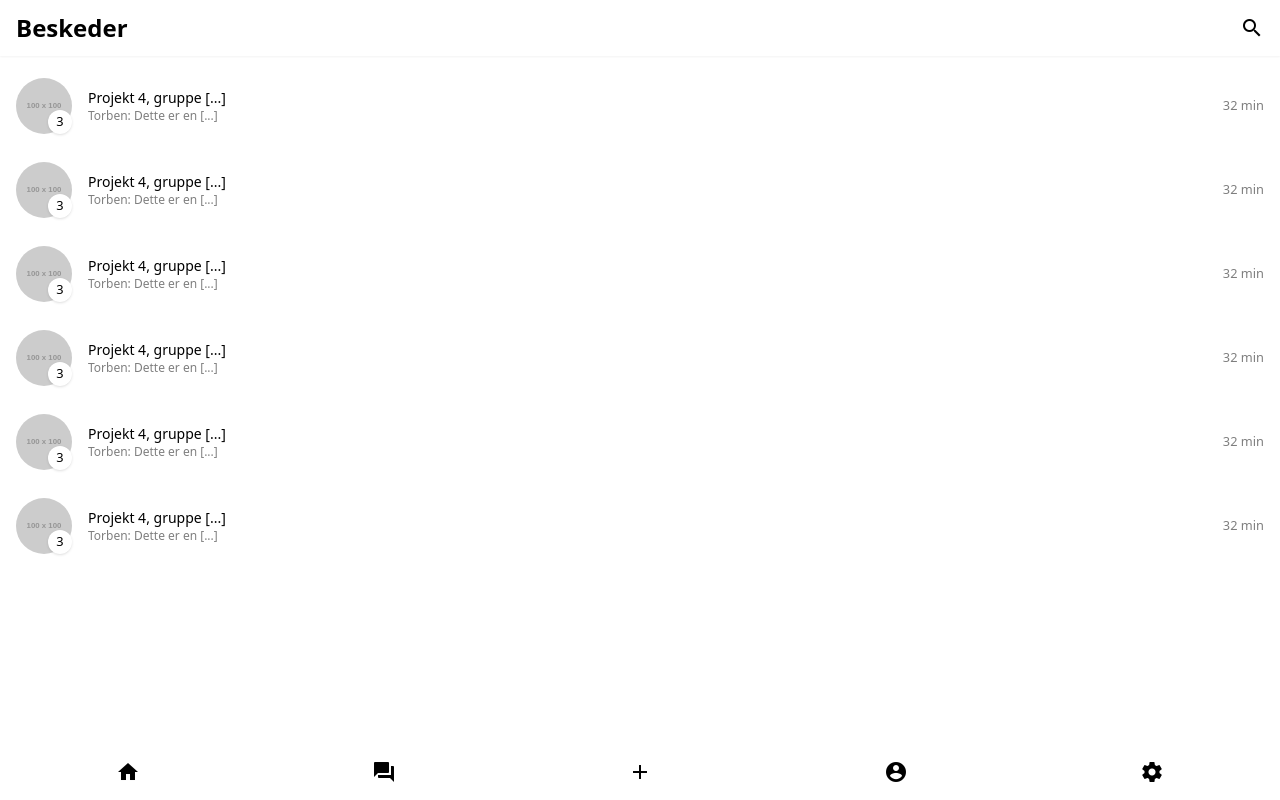
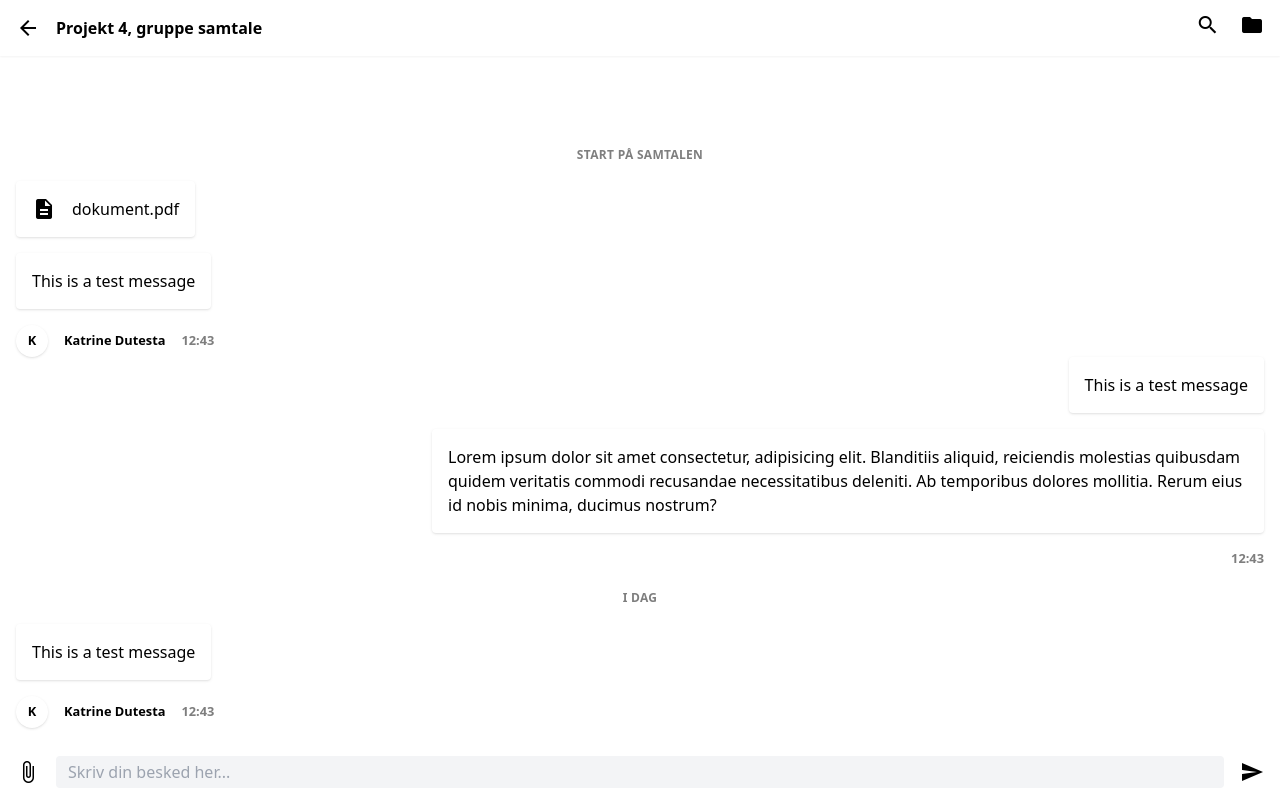
Before and after one commit to CRPE44102/project-four, a website: page src/index.html in a window 1280 px wide. Drawn offline with Linux system fonts and the light colour scheme; placeholder pictures from the web are drawn by us.

Commit message:
add a very hacky version of the chat screen - needs heavy modification prior to implementation

```diff
--- a/src/index.html
+++ b/src/index.html
@@ -529,12 +529,85 @@
         </div>
     </section>
 
-    <nav class="fixed bottom-0 h-14 w-full bg-white flex justify-around items-center z-50 shadow-sm">
-        <span class="material-icons cursor-pointer">home</span>
-        <span class="material-icons cursor-pointer">forum</span>
-        <span class="material-icons cursor-pointer">add</span>
-        <span class="material-icons cursor-pointer">account_circle</span>
-        <span class="material-icons cursor-pointer">settings</span>
+    <section class="w-full h-screen z-10 bg-white absolute top-0">
+        <header class="h-14 p-4 flex justify-between items-center shadow-sm bg-white z-10">
+            <span class="material-icons cursor-pointer">arrow_back</span>
+            <h2 class="font-semibold flex-grow ml-4">Projekt 4, gruppe samtale</h2>
+
+            <div>
+                <span class="material-icons cursor-pointer mr-4">search</span>
+                <span class="material-icons cursor-pointer">folder</span>
+            </div>
+        </header>
+
+        <div class="overflow-scroll inner-container px-4 flex flex-col-reverse w-full">
+            <div class="flex items-center mb-4">
+                <div class="rounded-full shadow bg-white w-8 h-8 flex items-center justify-center mr-4">
+                    <small class="font-semibold ">K</small>
+                </div>
+
+                <small class="font-semibold mr-4">Katrine Dutesta</small>
+                <small class="font-semibold opacity-50">12:43</small>
+            </div>
+
+            <div class="p-4 mb-4 shadow w-fit rounded max-w-2/3">
+                <p>This is a test message</p>
+            </div>
+
+            <div class="text-center my-4">
+                <small class="text-xs font-semibold opacity-50 uppercase tracking-wide">I dag</small>
+            </div>
+
+            <div class="flex items-center self-end">
+                <small class="font-semibold opacity-50">12:43</small>
+            </div>
+
+            <div class="p-4 mb-4 shadow rounded self-end max-w-2/3">
+                <p>Lorem ipsum dolor sit amet consectetur, adipisicing elit. Blanditiis aliquid, reiciendis molestias quibusdam quidem veritatis commodi recusandae necessitatibus deleniti. Ab temporibus dolores mollitia. Rerum eius id nobis minima, ducimus nostrum?</p>
+            </div>
+
+            <div class="p-4 mb-4 shadow w-fit rounded self-end max-w-2/3">
+                <p>This is a test message</p>
+            </div>
+
+            <div class="flex items-center">
+                <div class="rounded-full shadow bg-white w-8 h-8 flex items-center justify-center mr-4">
+                    <small class="font-semibold ">K</small>
+                </div>
+
+                <small class="font-semibold mr-4">Katrine Dutesta</small>
+                <small class="font-semibold opacity-50">12:43</small>
+            </div>
+
+            <div class="p-4 mb-4 shadow w-fit rounded max-w-2/3">
+                <p>This is a test message</p>
+            </div>
+
+            <div class="p-4 mb-4 shadow w-fit rounded flex max-w-2/3">
+                <span class="material-icons mr-4">description</span>
+                <p>dokument.pdf</p>
+            </div>
+
+            <div class="text-center my-4">
+                <small class="text-xs font-semibold opacity-50 uppercase tracking-wide">Start på samtalen</small>
+            </div>
+        </div>
+    </section>
+
+    <nav class="fixed bottom-0 h-14 w-full bg-white z-50 shadow-sm">
+        <div id="standard-footer" class="flex justify-around items-center h-full hidden">
+            <span class="material-icons cursor-pointer">home</span>
+            <span class="material-icons cursor-pointer">forum</span>
+            <span class="material-icons cursor-pointer">add</span>
+            <span class="material-icons cursor-pointer">account_circle</span>
+            <span class="material-icons cursor-pointer">settings</span>
+        </div>
+
+        <div id="chat-footer" class="flex items-center h-full">
+            <span class="material-icons cursor-pointer px-4">attach_file</span>
+            <input class="bg-gray-100 rounded px-3 py-1 flex-grow" type="text" placeholder="Skriv din besked her...">
+            <span class="material-icons cursor-pointer px-4">send</span>
+        </div>
     </nav>
 </body>
 </html>
--- a/src/styles/base.css
+++ b/src/styles/base.css
@@ -5,3 +5,7 @@
 .inner-container {
     height: calc(100vh - 7rem);
 }
+
+.max-w-2\/3  {
+    max-width: 66.666666%;
+}
```
Also changed, not shown: src/styles/main.css.
